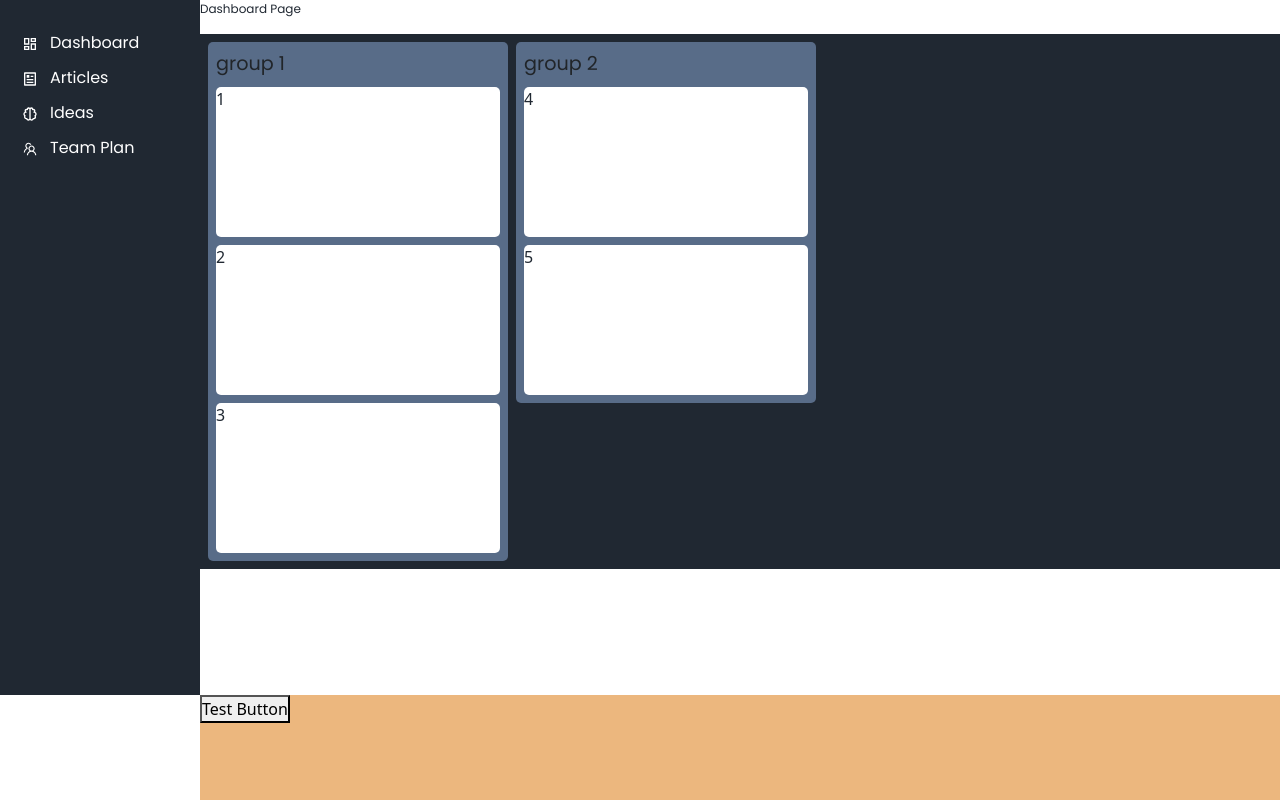
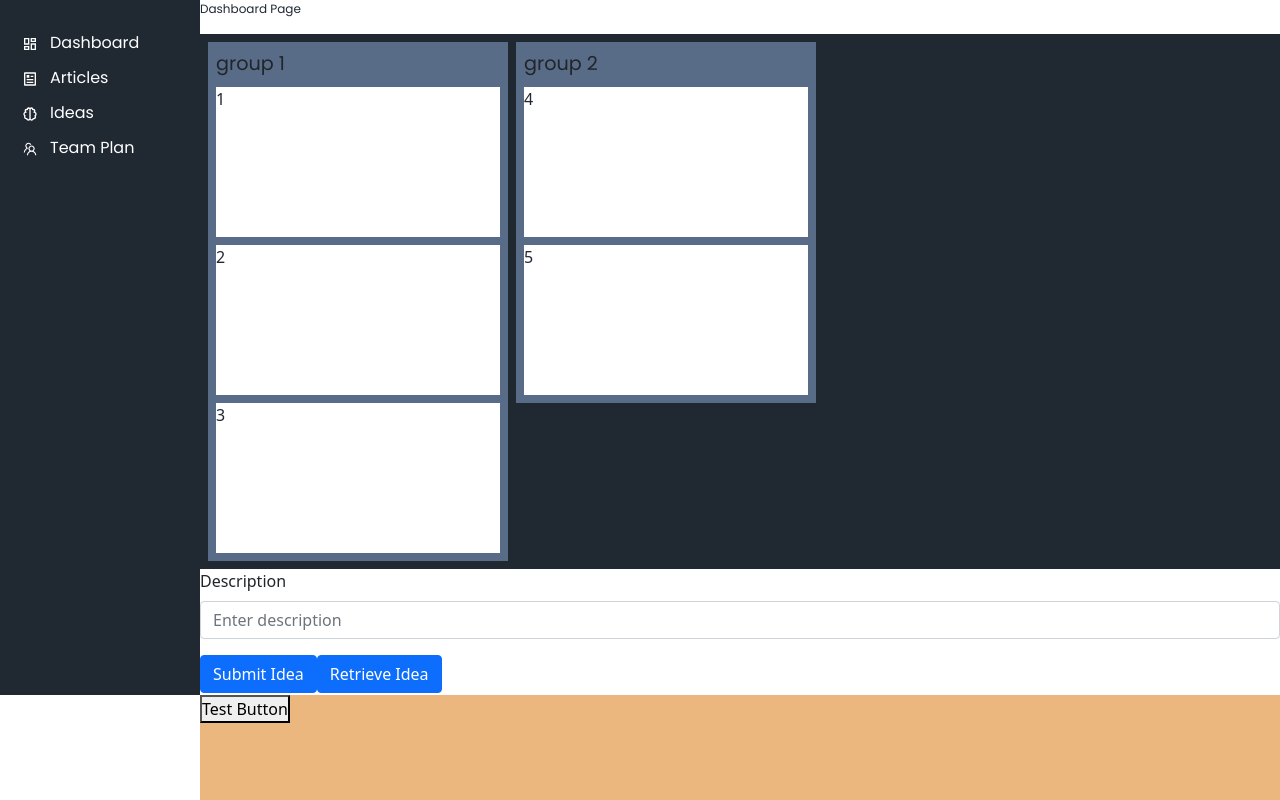
Before and after one commit to helher/newsplan, a React (Create React App) app: page / in a window 1280 px wide. Built offline with nearby package versions, Linux system fonts and the light colour scheme; what parse would draw is missing.

Commit message:
Connected Idea Component to Database

```diff
--- a/src/components/column/Column.css
+++ b/src/components/column/Column.css
@@ -13,7 +13,6 @@
 
 .drag-and-drop-group{
     background-color: var(--secondary-color-80);
-    border-radius: 5px;
     padding: 0.5rem;
 }
 
@@ -27,7 +26,6 @@
     background-color: #FFFFFF;
     color: var(--primary-color);
     min-height: 150px;
-    border-radius: 5px;
 }
 
 .drag-and-drop-item:not(:last-of-type){
--- /dev/null
+++ b/src/components/idea/Idea.js
@@ -0,0 +1,58 @@
+import React, { useState } from 'react';
+import Parse from 'parse';
+import {Button, Form} from 'react-bootstrap';
+
+function Idea() {
+    const [description, setDescription] = useState()
+
+        async function saveNewIdea() {
+
+        const idea = new Parse.Object("Idea");
+
+        idea.set("description", description);
+
+        try {
+            let result = await idea.save()
+            console.log('IDEA CREATED with objectId: ' + result.id);
+            } catch(error) {
+            console.log('FAILED to create new IDEA. Error: ' + error.message);
+            }
+        }
+
+        async function getIdea(objectId) {
+            const query = new Parse.Query("Idea");
+
+            try {
+                const idea = await query.get(objectId);
+                const description = idea.get("description");
+
+                console.log(`Description: ${description}`);
+                } catch (error) {
+                alert(`FAILED to retrieve IDEA the object, with error: ${error.message}`);
+            }
+        }
+
+    return (
+        <div>
+            <>
+            <Form>
+            <Form.Group className="mb-3" controlId="formGroupEmail">
+                <Form.Label>Description</Form.Label>
+                <Form.Control
+                    type="text"
+                    onChange={(e) => setDescription(e.target.value)}
+                    placeholder="Enter description" />
+            </Form.Group>
+            </Form>
+            </>
+            <Button variant="primary" type="submit" onClick={async () => {await saveNewIdea()}}>
+                Submit Idea
+            </Button>
+            <Button variant="primary" type="submit" onClick={async () => {await getIdea("l4xBtcPVOL")}}>
+                Retrieve Idea
+            </Button>
+        </div>
+    )
+};
+
+export default Idea;
--- a/src/screens/Dashboard.js
+++ b/src/screens/Dashboard.js
@@ -1,6 +1,7 @@
 import React from 'react';
 import Column from '../components/column/Column';
 import './Dashboard.css';
+import Idea from './../components/idea/Idea'
 
 const data = [
     {
@@ -20,6 +21,7 @@ const Dashboard = () => {
         <div className="dashboard">
             <p>Dashboard Page</p>
             <Column data={data}/>
+            <Idea/>
         </div>
     );
 };
```
Also changed, not shown: src/components/idea/Idea.css (added).
